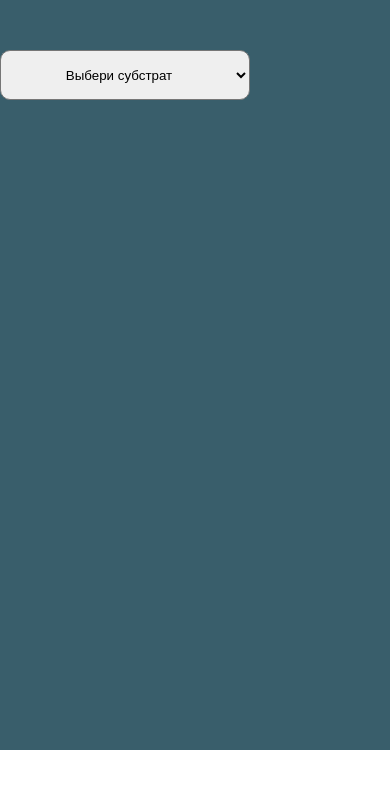
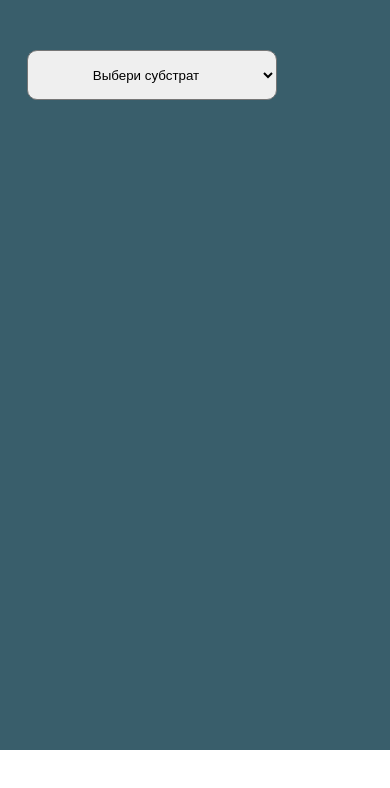
Before and after one commit to elganso161/rastea-calc, a website: page source/index.html in a window 390 px wide. Shown: the top 788 px of the page. Drawn offline with Linux system fonts and the light colour scheme.

Commit message:
commit 5

```diff
--- a/source/index.html
+++ b/source/index.html
@@ -35,7 +35,6 @@
             <option value="v1">неделя 1</option>
             <option value="v2">неделя 2</option>
             <option value="v3">неделя 3</option>
-            <option value="v4">неделя 4</option>
             <option value="v5">неделя 4+</option>
           </select>
           <select class="week-bloom" name="" id="">
--- a/source/sass/global.scss
+++ b/source/sass/global.scss
@@ -41,6 +41,12 @@ ul {
 }
 
 .container {
-  width: 1024px;
+  max-width: 1024px;
   margin: 0 auto;
 }
+
+@media (max-width:1200px) {
+  .container {
+    max-width: 970px;
+  }
+}
```
Also changed, not shown: source/css/style.min.css, 1 other file.
